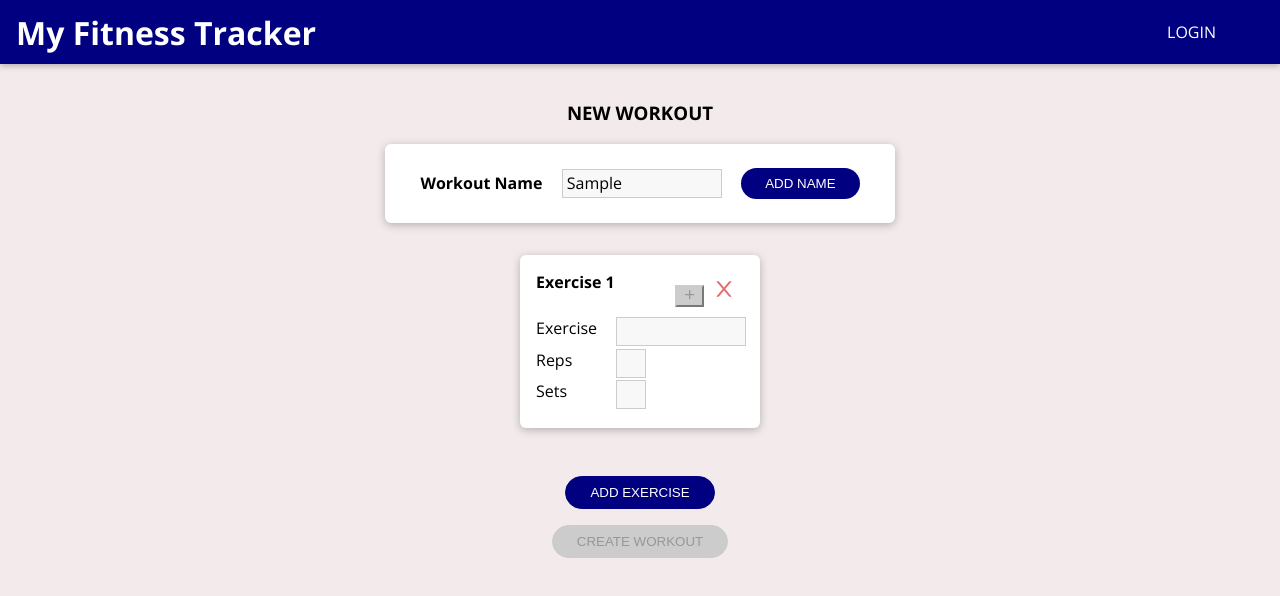
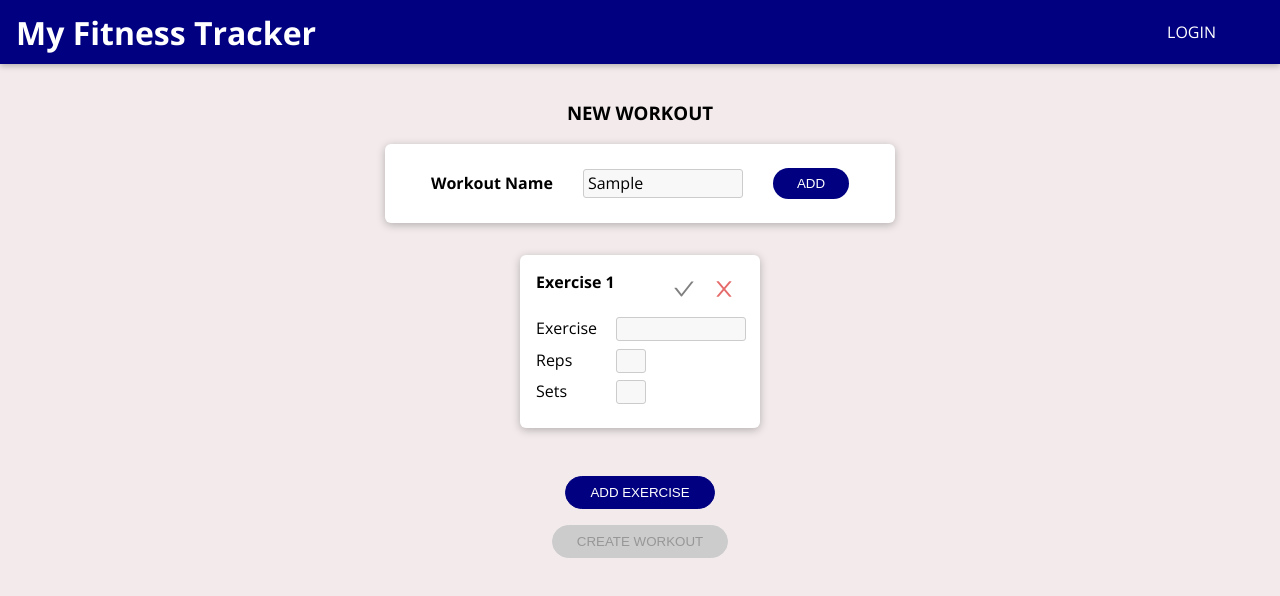
Before and after one commit to AidanMcMoneagle/fitness-app-frontend, a React (Create React App) app: page /workouts/new in a window 1280 px wide. Both pictures are taken after typing "Sample" into the empty fields and a click on the button "ADD EXERCISE". Shown: the top 596 px of the page. Built offline with nearby package versions, Linux system fonts and the light colour scheme.

Commit message:
edited reducer logic. Improved UI and UX

```diff
--- a/src/workouts/components/ExerciseInput.css
+++ b/src/workouts/components/ExerciseInput.css
@@ -66,31 +66,18 @@
   font: inherit;
   border: 1px solid #ccc;
   background: #f8f8f8;
-  padding: 0.15rem 0.25rem;
+  padding: 0 0.25rem;
+  border-radius: 3px;
+}
+
+.fill-input-exercise {
+  background: gainsboro;
 }
 
 .input-sets,
 .input-reps {
   width: 30px;
 }
-
-/* .exercise-form-control input:focus,
-.exercise-form-control textarea:focus {
-  outline: none;
-  background: #ebebeb;
-  border-color: #510077;
-}
-
-.exercise-form-control--invalid label,
-.exercise-form-control--invalid p {
-  color: red;
-}
-
-.exercise-form-control--invalid input,
-.exercise-form-control--invalid textarea {
-  border-color: red;
-  background: #ffd1d1;
-} */
 
 .exercise-header {
   display: flex;
@@ -102,9 +89,7 @@
   margin-top: 0px;
 }
 
-.edit-btn,
-.delete-btn,
-.add-btn {
+.delete-btn {
   background: transparent;
   border-color: transparent;
   cursor: pointer;
@@ -112,43 +97,38 @@
   transition: var(--transition);
 }
 
-.edit-btn,
-.add-btn {
-  color: var(--clr-green-light);
-}
-.edit-btn:hover,
-.add-btn:hover {
-  color: var(--clr-green-dark);
-}
-
 .delete-btn {
   color: var(--clr-red-light);
 }
 .delete-btn:hover {
   color: var(--clr-red-dark);
-  font-size: 1.8rem;
-}
-
-.exercise-added input {
-  border-color: green;
-  background: #e0eae1;
 }
 
 /* BELOW IS CSS FOR THE ADD BTN. */
 
-.workout-table button.track-exercise-btn {
+.exercise-add-btn,
+.exercise-edit-btn {
   background: transparent;
   border-color: transparent;
   cursor: pointer;
-  color: var(--clr-green-dark);
-  font-size: 1.2rem;
+  color: var(--clr-green-light);
+  font-size: 1.5rem;
   transition: var(--transition);
 }
 
-.workout-table button.track-exercise-btn:disabled {
+.exercise-edit-btn {
+  font-size: 1.5rem;
+}
+
+.exercise-add-btn:hover,
+.exercise-edit-btn:hover {
+  color: var(--clr-green-dark);
+}
+
+.exercise-add-btn:disabled,
+.exercise-add-btn:disabled:hover {
   background: transparent;
   border-color: transparent;
   cursor: not-allowed;
-  font-size: 1rem;
   color: grey;
 }
--- a/src/workouts/components/ExerciseInput.js
+++ b/src/workouts/components/ExerciseInput.js
@@ -1,12 +1,11 @@
 import React, { useState, useReducer, useEffect } from "react";
-import { FaTimes, FaEdit, FaTrash, FaAdd } from "react-icons/fa";
-import { HiPlus } from "react-icons/hi";
-import { AiOutlineClose } from "react-icons/ai";
+import { FaEdit } from "react-icons/fa";
+import { AiOutlineClose, AiOutlineCheck } from "react-icons/ai";
 
 import "./ExerciseInput.css";
 
 const inputReducer = (state, action) => {
-  if (action.type === "ADD/EDIT EXERCISE") {
+  if (action.type === "ADD_EXERCISE") {
     return {
       id: action.payload.id,
       value: {
@@ -16,35 +15,37 @@ const inputReducer = (state, action) => {
       },
     };
   }
+  if (action.type === "EDIT_EXERCISE") {
+    return {};
+  }
 };
 
 const ExerciseInput = (props) => {
   const [exerciseName, setExerciseName] = useState("");
   const [repetitions, setRepetitions] = useState("");
   const [sets, setSets] = useState("");
-  const [hasExerciseBeenAdded, setHasExerciseBeenAdded] = useState(false); // change the style of the input text if has already been added. Maybe turn box to green.
+  const [exerciseSubmitted, setExerciseSubmitted] = useState(false); // change the style of the input text if has already been added. Maybe turn box to green.
 
   // useReducer to manage the state of each exercise (name, reps, sets)
   const [exerciseState, dispatch] = useReducer(inputReducer, {});
 
   // need to pass up exercise data to NewWorkout where it can be submitted. Need to pass the data to a function that has been passed down from the parent as props. Important that when we send the data we include the id. Allows us to edit and delete later if required.
 
-  const { onInput } = props;
+  const { addExerciseData, setFormIsValid } = props;
   const { id, value } = exerciseState;
 
-  // onInupt function is called which sends id and exercise data to NewWorkout. Here it is added to the state of the entire form.
+  // onInupt function is called which sends id and exercise data to NewWorkout. Here it is added to the state of the entire form. We only want to call when
   useEffect(() => {
     if (exerciseState.value) {
-      console.log(exerciseState);
-      onInput(id, value);
-      setHasExerciseBeenAdded(true);
+      addExerciseData(id, value);
     }
   }, [id, value]);
 
   const submitHandler = (e) => {
     e.preventDefault();
+    if (!exerciseSubmitted) {
       dispatch({
-      type: "ADD/EDIT EXERCISE",
+        type: "ADD_EXERCISE",
         payload: {
           exerciseName,
           repetitions,
@@ -52,7 +53,20 @@ const ExerciseInput = (props) => {
           id: props.id,
         },
       });
+      setExerciseSubmitted(true);
+    } else {
+      dispatch({
+        type: "EDIT_EXERCISE",
+      });
+      setFormIsValid(false);
+      setExerciseName("");
+      setRepetitions("");
+      setSets("");
+      setExerciseSubmitted(false);
+    }
   };
+
+  //WHEN WE EDIT EXERCISE WE NEED TO REMOVE STATE FROM PARENT IMMEDIATELY. call a function passed down from parent which dispatches an action to EXERCISE IN EDIT MODE this sets the value of the indiviudal exercises to undefined however important that we keep the Id. Also sets formValditiy to false.
 
   const { deleteExercise } = props;
   const deleteExerciseHandler = (e) => {
@@ -61,10 +75,7 @@ const ExerciseInput = (props) => {
   };
 
   return (
-    <form
-      onSubmit={submitHandler}
-      className={hasExerciseBeenAdded ? "exercise-added" : "exercise-not-added"}
-    >
+    <form onSubmit={submitHandler}>
       <div className="exercise-header">
         <h4 className="exercise-title">{`Exercise ${props.index + 1}`}</h4>
         <div className="exercise-btn-container">
@@ -75,7 +86,7 @@ const ExerciseInput = (props) => {
             }
             disabled={!exerciseName || !repetitions || !sets}
           >
-            {!exerciseState.value ? <HiPlus /> : <FaEdit />}
+            {!exerciseState.value ? <AiOutlineCheck /> : <FaEdit />}
           </button>
           <button className="delete-btn" onClick={deleteExerciseHandler}>
             <AiOutlineClose />
@@ -86,33 +97,42 @@ const ExerciseInput = (props) => {
         <div className="exercise-input">
           <label htmlFor="exercise">Exercise</label>
           <input
-            className="input-exerciseName"
+            className={`input-exerciseName ${
+              exerciseSubmitted ? "fill-input-exercise" : ""
+            }`}
             type="text"
             id="exercise"
             value={exerciseName}
             onChange={(e) => setExerciseName(e.target.value)}
+            readOnly={exerciseSubmitted ? true : false}
           />
         </div>
         <div className="exercise-input">
           <label htmlFor="reps">Reps</label>
           <input
-            className="input-reps"
+            className={`input-reps ${
+              exerciseSubmitted ? "fill-input-exercise" : ""
+            }`}
             type="number"
             min="1"
             id="exercise"
             value={repetitions}
             onChange={(e) => setRepetitions(e.target.value)}
+            readOnly={exerciseSubmitted ? true : false}
           />
         </div>
         <div className="exercise-input">
           <label htmlFor="sets">Sets</label>
           <input
-            className="input-sets"
+            className={`input-sets ${
+              exerciseSubmitted ? "fill-input-exercise" : ""
+            }`}
             type="number"
             id="sets"
             min="1"
             value={sets}
             onChange={(e) => setSets(e.target.value)}
+            readOnly={exerciseSubmitted ? true : false}
           />
         </div>
       </div>
--- a/src/workouts/components/ExerciseList.js
+++ b/src/workouts/components/ExerciseList.js
@@ -6,7 +6,7 @@ import ExerciseInput from "./ExerciseInput";
 import "./ExerciseList.css";
 
 const ExerciseList = (props) => {
-  const { exerciseNumber, onInput } = props;
+  const { exerciseNumber, addExerciseData, setFormIsValid} = props;
 
   return (
     <div className="new-exercise-list">
@@ -15,7 +15,8 @@ const ExerciseList = (props) => {
           <Card key={id} className="input-exercise-list">
             <ExerciseInput
               index={index}
-              onInput={onInput}
+              addExerciseData={addExerciseData}
+              setFormIsValid={setFormIsValid}
               id={id}
               deleteExercise={props.deleteExercise}
             />
--- a/src/workouts/components/ExerciseProgressList.css
+++ b/src/workouts/components/ExerciseProgressList.css
@@ -10,6 +10,5 @@
 }
 
 .back-btn {
-  text-align: center;
   margin-bottom: 2rem;
 }
--- a/src/workouts/pages/NewWorkout.css
+++ b/src/workouts/pages/NewWorkout.css
@@ -22,7 +22,13 @@
   border: 1px solid #ccc;
   background: #f8f8f8;
   padding: 0.15rem 0.25rem;
+  border-radius: 3px;
 }
+
+.fill-input-workoutName {
+  background: gainsboro;
+}
+
 
 .new-exercise-list {
   width: 90%;
--- a/src/workouts/pages/NewWorkout.js
+++ b/src/workouts/pages/NewWorkout.js
@@ -1,4 +1,4 @@
-import React, { useState, useReducer, useContext, useRef } from "react";
+import React, { useState, useReducer, useContext, useEffect } from "react";
 import { useHistory } from "react-router-dom";
 import { HiOutlinePlusCircle } from "react-icons/hi";
 import { v4 as uuidv4 } from "uuid";
@@ -13,35 +13,83 @@ import ErrorModal from "../../shared/components/UIElements/ErrorModal";
 import Card from "../../shared/components/UIElements/Card";
 
 const inputReducer = (state, action) => {
-  if (action.type === "EXERCISE ADDED") {
+  if (action.type === "EXERCISE_ADDED") {
     // if this is the first exercise. the id will be an empty string.
-    return [
+    if (state.exercises[0].value) {
+      return {
         ...state,
+        exercises: [
+          ...state.exercises,
           {
             id: action.payload.id,
             value: action.payload.value,
           },
-    ];
+        ],
+      };
+    } else {
+      return {
+        ...state,
+        exercises: [
+          {
+            id: action.payload.id,
+            value: action.payload.value,
+          },
+        ],
+      };
+    }
   }
 
-  if (action.type === "EDIT EXERCISE") {
-    const stateWithItemToEditRemoved = state.filter((exercise) => {
+  if (action.type === "EDIT_EXERCISE") {
+    const stateWithItemToEditRemoved = state.exercises.filter((exercise) => {
       return action.payload.id !== exercise.id;
     });
-    return [
+    return {
+      ...state,
+      exercises: [
         ...stateWithItemToEditRemoved,
         {
           id: action.payload.id,
           value: action.payload.value,
         },
-    ];
+      ],
+    };
   }
 
-  if (action.type === "DELETE EXERCISE") {
-    const newState = state.filter((exercise) => {
+  if (action.type === "DELETE_EXERCISE") {
+    const newExercisesState = state.exercises.filter((exercise) => {
       return exercise.id !== action.payload;
     });
-    return newState;
+    if (newExercisesState.length !== 0) {
+      return {
+        ...state,
+        exercises: [...newExercisesState],
+      };
+    } else {
+      return {
+        ...state,
+        exercises: [
+          {
+            value: "",
+            id: "",
+          },
+        ],
+      };
+    }
+  }
+
+  if (action.type === "ADD_WORKOUT_NAME") {
+    const workoutName = action.payload;
+    return {
+      ...state,
+      workoutName,
+    };
+  }
+
+  if (action.type === "EDIT_WORKOUT_NAME") {
+    return {
+      ...state,
+      workoutName: "",
+    };
   }
 };
 
@@ -53,7 +101,16 @@ const NewWorkout = () => {
 
   const [workoutName, setWorkoutName] = useState("");
 
-  const [formData, dispatch] = useReducer(inputReducer, []);
+  // holds the state of the formData we will send to the client. Form validity is not managed here.
+  const [formData, dispatch] = useReducer(inputReducer, {
+    workoutName: "",
+    exercises: [
+      {
+        value: "",
+        id: "",
+      },
+    ],
+  });
 
   const { error, isLoading, sendRequest, clearError } =
     useHttpClientCustomHook();
@@ -70,31 +127,26 @@ const NewWorkout = () => {
   };
 
   const deleteExercise = (id) => {
+    dispatch({
+      type: "DELETE_EXERCISE",
+      payload: id,
+    });
+
+    // loops through exerciseNumber Array and creates new Array with the deleted exercise not included.
     const newList = exerciseNumber.filter((element) => {
       return element !== id;
     });
     setExerciseNumber(newList);
-
-    const exerciseToBeDeleted = formData.find((exercise) => {
-      return exercise.id === id;
-    });
-
-    if (exerciseToBeDeleted) {
-      dispatch({
-        type: "DELETE EXERCISE",
-        payload: id,
-      });
-    }
   };
 
-  const onInput = (id, value) => {
-    const hasExerciseBeenAdded = formData.find((exercise) => {
+  const addExerciseData = (id, value) => {
+    const hasExerciseBeenAdded = formData.exercises.find((exercise) => {
       return exercise.id === id;
     });
     setFormIsValid(true);
     if (!hasExerciseBeenAdded) {
       dispatch({
-        type: "EXERCISE ADDED",
+        type: "EXERCISE_ADDED",
         payload: {
           id,
           value,
@@ -102,13 +154,17 @@ const NewWorkout = () => {
       });
     } else
       dispatch({
-        type: "EDIT EXERCISE",
+        type: "EDIT_EXERCISE",
         payload: {
           id,
           value,
         },
       });
   };
+
+  useEffect(() => {
+    console.log(formData);
+  }, [formData]);
 
   // need to ensure we send the token. Can be used to authenticate user. We then extract the userId from the token.
   const workoutSubmitHandler = async () => {
@@ -131,7 +187,12 @@ const NewWorkout = () => {
 
   const workoutTitleSubmitHandler = (e) => {
     e.preventDefault();
-    // dispatch an action to add the workoutName to the formData.
+    if (!formData.workoutName)
+      dispatch({ type: "ADD_WORKOUT_NAME", payload: workoutName });
+    else {
+      dispatch({ type: "EDIT_WORKOUT_NAME" });
+      setWorkoutName("");
+    }
   };
 
   return (
@@ -150,18 +211,21 @@ const NewWorkout = () => {
             id="workoutName"
             type="text"
             onChange={(e) => setWorkoutName(e.target.value)}
-            className="workoutName-input"
+            className={`workoutName-input ${
+              formData.workoutName ? "fill-input-workoutName" : ""
+            }`}
+            readOnly={formData.workoutName ? true : false}
           ></input>
           <button disabled={!workoutName} className="add-workoutname-btn">
-            ADD NAME
+            {formData.workoutName ? "EDIT" : "ADD"}
           </button>
         </form>
       </Card>
-
       <ExerciseList
         exerciseNumber={exerciseNumber}
-        onInput={onInput}
+        addExerciseData={addExerciseData}
         deleteExercise={deleteExercise}
+        setFormIsValid={setFormIsValid}
       />
       <div className="center">
         <button onClick={addExercise} className="add-exercise-btn">
@@ -172,7 +236,11 @@ const NewWorkout = () => {
         <div className="center">
           <button
             onClick={workoutSubmitHandler}
-            disabled={!formIsValid || formData.length !== exerciseNumber.length}
+            disabled={
+              !formIsValid ||
+              formData.exercises.length !== exerciseNumber.length ||
+              !formData.workoutName
+            }
             className="create-workout-btn"
           >
             CREATE WORKOUT
```
Also changed, not shown: src/workouts/components/UserExercise.js (+6 -6 lines), src/workouts/components/UserWorkout.css (+7 -0 lines). Lines whose indentation alone changed are shown as unchanged.
